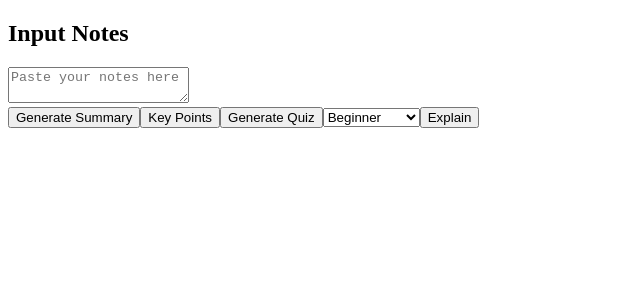
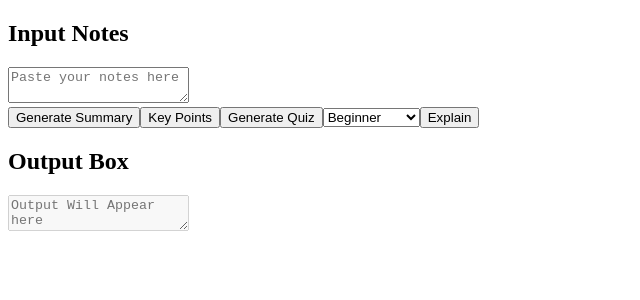
Before and after one commit to anupam311/AI_Study_Assistant, a React app in the folder Frontend/: page / in a window 1280 px wide. Shown: the top 300 px of the page, without its empty margins (0-640 px from the left). Built offline with nearby package versions, Linux system fonts and the light colour scheme; the HTML template or start-up script is replaced by a standard one.

Commit message:
Add OutputBox component to display AI generated output.

```diff
--- a/Frontend/src/App.jsx
+++ b/Frontend/src/App.jsx
@@ -1,9 +1,11 @@
 import InputBox from "./components/Inputbox"
+import OutputBox from "./components/Outputbox";
 
 function App(){
     return(
         <div className="container">
             <InputBox />
+            <OutputBox />
         </div>
     );
 }
--- /dev/null
+++ b/Frontend/src/components/Outputbox.jsx
@@ -0,0 +1,40 @@
+import StorageTab from "./StorageTab";
+import StoragePanel from "./StoragePanel";
+
+function OutputBox() {
+    return(
+        <div className="box">
+            <div className="heading">
+                <h2>Output Box</h2>
+
+                <textarea
+                className="output"
+                placeholder="Output Will Appear here"
+                disabled></textarea>
+            </div>
+
+            <div className="output-box" hidden>
+                <div className="tab-group">
+                    <StorageTab id="summary-tab" fill="Summary" />
+                    <StorageTab id="keypoints-tab" fill="Key Points" />
+                    <StorageTab id="quiz-tab" fill="Quiz" />
+                    <StorageTab id="beginner-tab" fill="Explanation (Beginner)" />
+                    <StorageTab id="intermediate-tab" fill="Explanation (Intermediate)" />
+                    <StorageTab id="advanced-tab" fill="Explanation (Advanced)" />
+                </div>
+
+                <div className="panel-group">
+                    <StoragePanel id="summary-panel" />
+                    <StoragePanel id="keypoints-panel" />
+                    <StoragePanel id="quiz-panel" />
+                    <StoragePanel id="beginner-panel" />
+                    <StoragePanel id="intermediate-panel" />
+                    <StoragePanel id="advanced-panel" />
+                </div>
+            </div>
+
+        </div>
+    );
+}
+
+export default OutputBox
--- /dev/null
+++ b/Frontend/src/components/StoragePanel.jsx
@@ -0,0 +1,7 @@
+function StoragePanel(props){
+    return(
+        <textarea className="panels" id={props.id} disabled></textarea>
+    )
+}
+
+export default StoragePanel
--- /dev/null
+++ b/Frontend/src/components/StorageTab.jsx
@@ -0,0 +1,7 @@
+function StorageTab(props){
+    return(
+        <button className="tabs" id={props.id}>{props.fill}</button>
+    )
+}
+
+export default StorageTab
```
